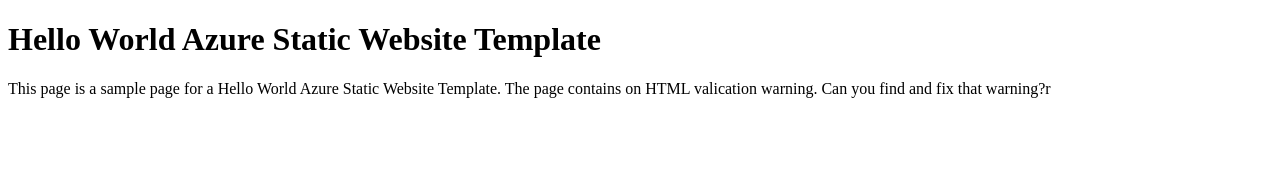
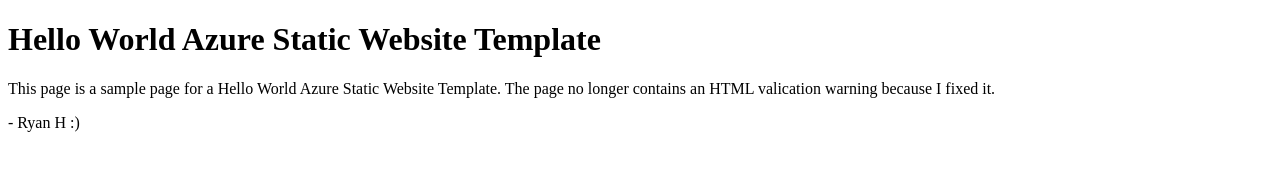
Before and after one commit to ryanehinkle/hello-world, a plain HTML site: page index.html in a window 1280 px wide. Drawn offline with Linux system fonts and the light colour scheme.

Commit message:
Fixed validation warning

```diff
--- a/index.html
+++ b/index.html
@@ -5,7 +5,11 @@
 </head>
 <body>
 <h1>Hello World Azure Static Website Template</h1>
-<p>This page is a sample page for a Hello World Azure Static Website Template. The page contains on HTML valication warning.
-Can you find and fix that warning?r</p>
+<p>This page is a sample page for a Hello World Azure Static Website Template. The page no longer contains an HTML valication warning
+    because I fixed it.
+</p>
+<p>
+    - Ryan H :)
+</p>
 </body>
 </html>
```
